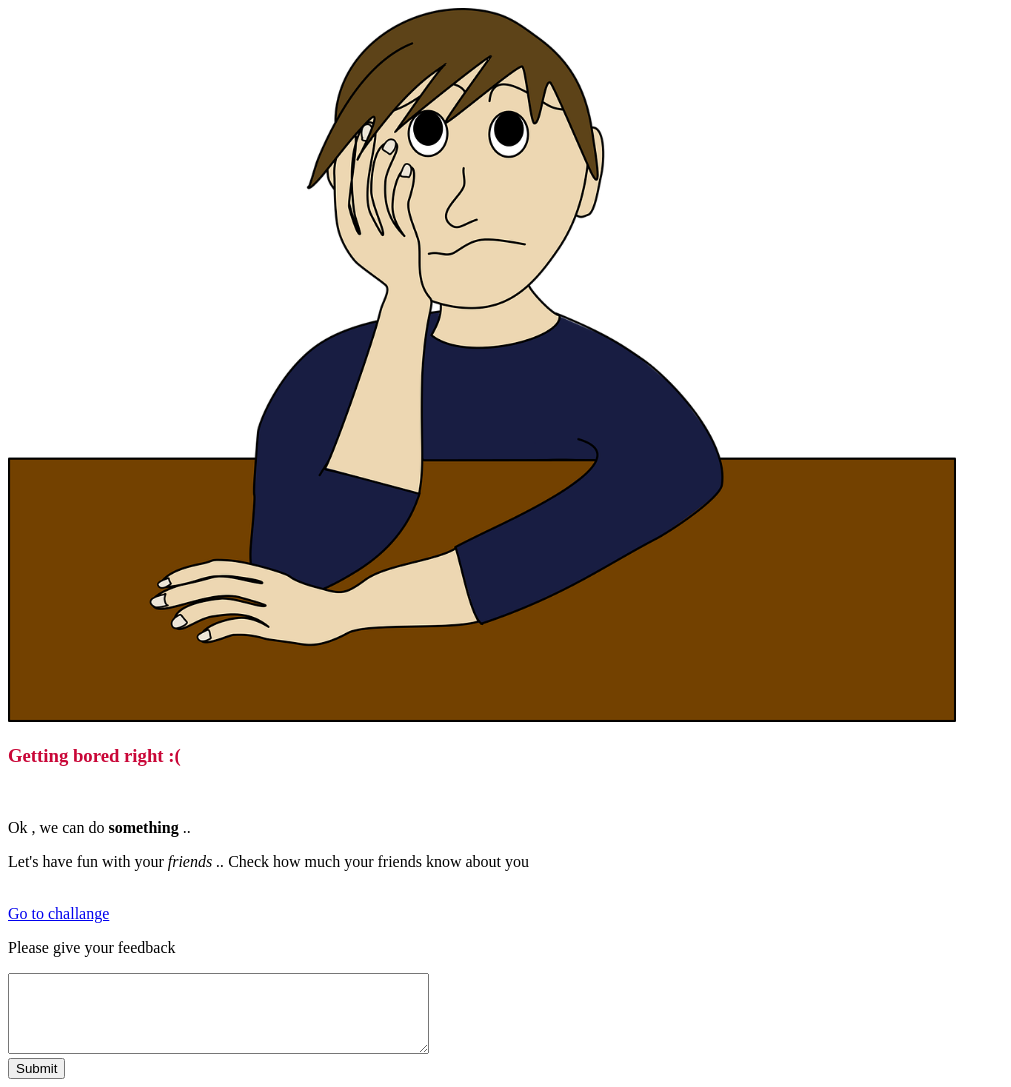
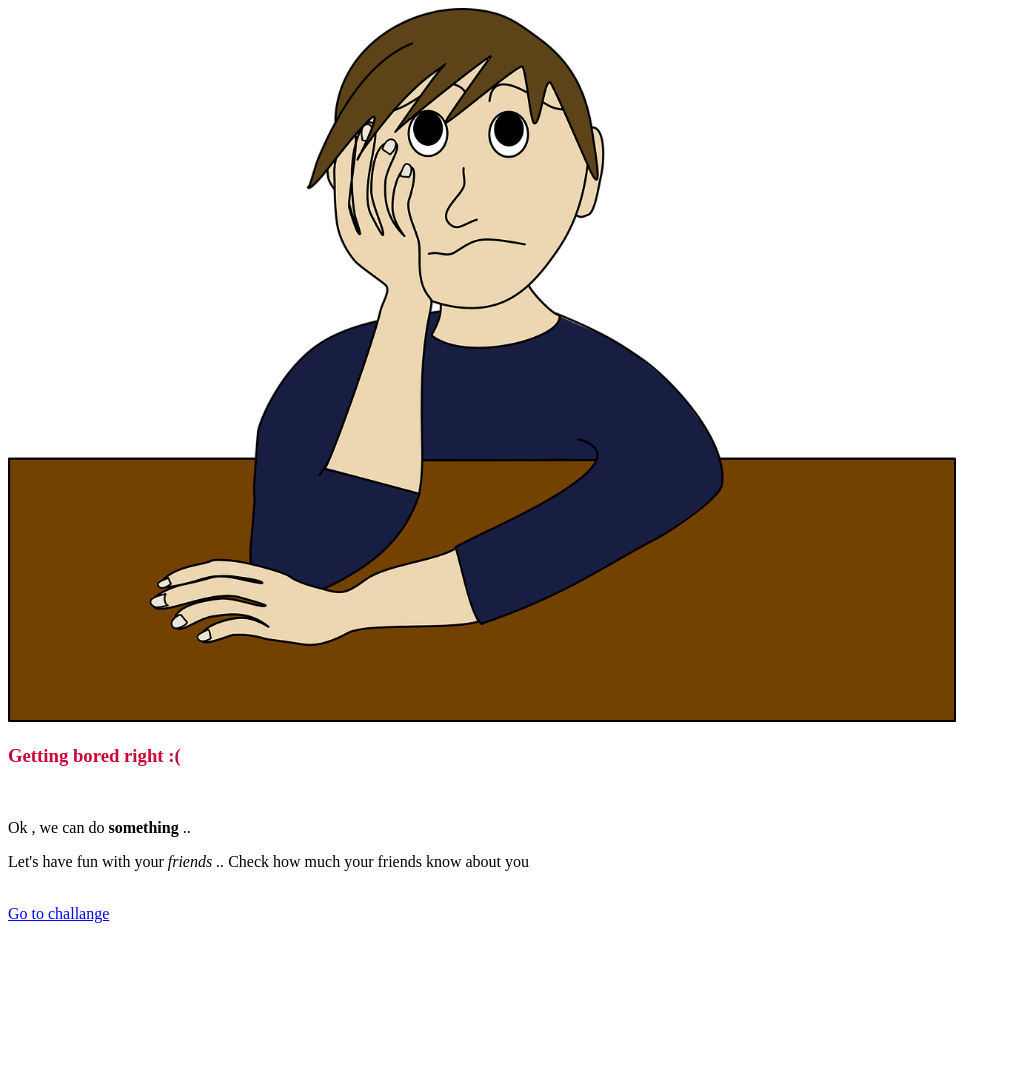
Before and after one commit to SameerPSPK/SameerKalyan.github.io, a plain HTML site: page index.html in a window 1280 px wide. Shown: the whole page, without its empty margins (0-1011 px from the left). After the commit the page ends 931 px from the top, so only its background shows below. Drawn offline with Linux system fonts and the light colour scheme.

Commit message:
title changed

```diff
--- a/index.html
+++ b/index.html
@@ -3,7 +3,7 @@
 <head>
     <meta charset="UTF-8">
     <meta name="viewport" content="width=device-width, initial-scale=1.0">
-    <title>Document</title>
+    <title>Homepage</title>
 </head>
 
 <body>
@@ -18,12 +18,7 @@
 
     <a href="challenge.html"> Go to challange</a>
     <!-- footer -->
-    <form action="">
-        <p>Please give your feedback</p>
-        <textarea name="" id="" cols="50" rows="5"></textarea>
-        <br>
-        <input type="submit">
-    </form>
+
 
 
 </body>
```
